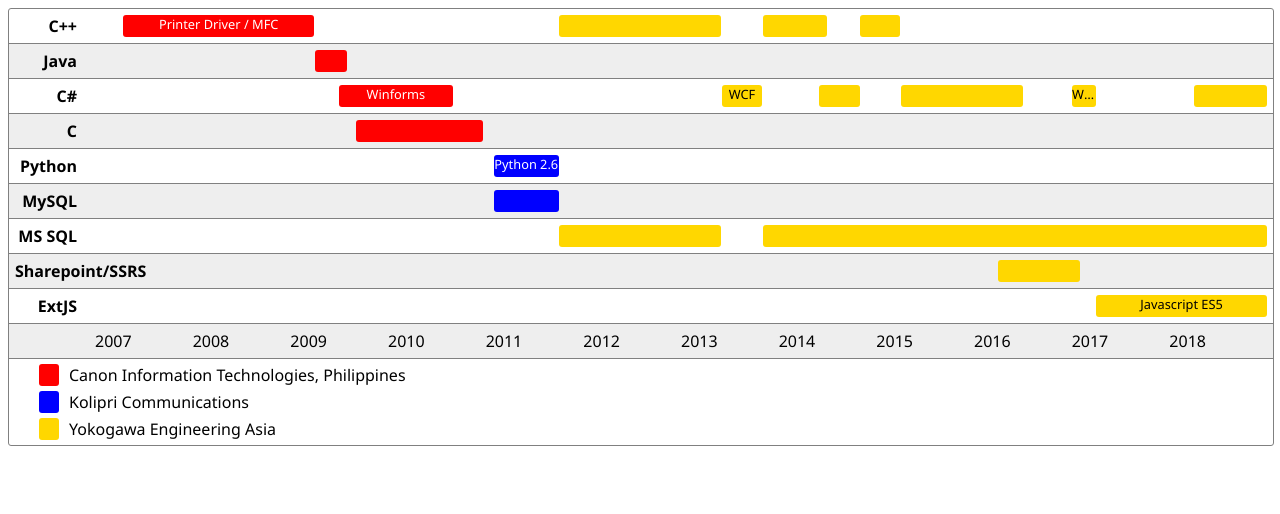
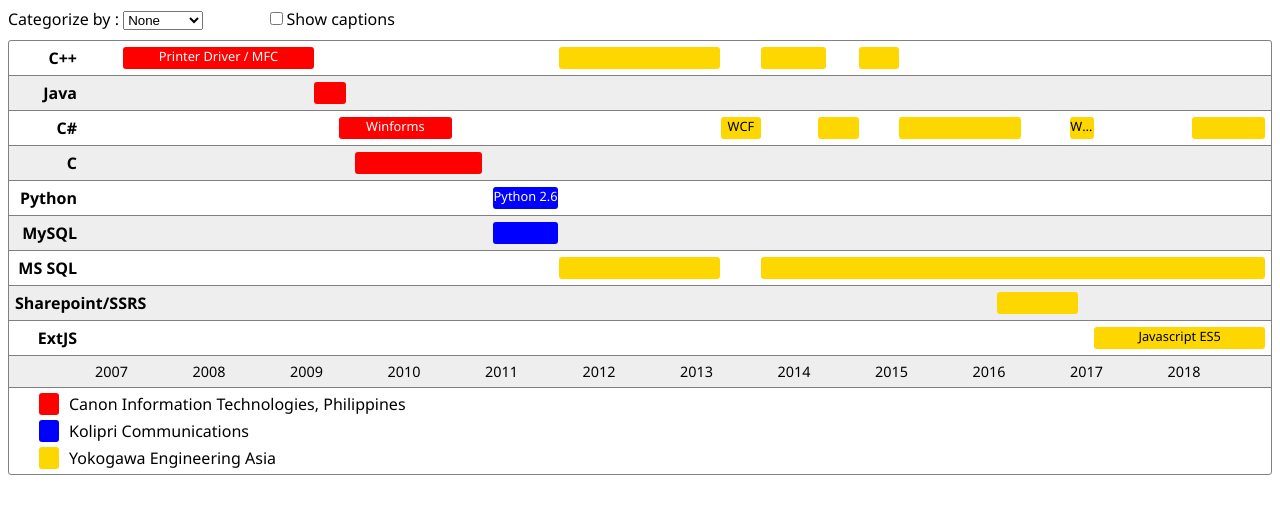
Before and after one commit to raymond-ong/lifeline, a plain HTML site: page index.html in a window 1280 px wide. Drawn offline with Linux system fonts and the light colour scheme.

Commit message:
Fix axis labels; skip some labels if size is not enough

```diff
--- a/index.html
+++ b/index.html
@@ -5,9 +5,18 @@
           <script src="./data.js"></script>
           <link rel="stylesheet" type="text/css" href="./lifeline.css" >
      </head>
-     <body onload="loadData()">
-          <!-- TODO: add a combobox to let the user choose how to group, e.g. by company or all skills -->
+     <body onload="loadData()" onresize="handleResize()">
           <div id="lifeline">
+               <div id="lifelineOptions">
+                    Categorize by :
+                    <select>
+                              <Option>None</Option>
+                              <Option>Company</Option>
+                    </select>
+                    <!-- Invisible element used for measuring text length -->
+                    <div id="ruler">2000</div>
+                    <input type="checkbox">Show captions</input>
+               </div>
                <table id="lifelineTable"></table>
           </div>
      </body>
--- a/lifeline.css
+++ b/lifeline.css
@@ -2,13 +2,13 @@
      width: 100%;
      display: block;
      font-family: 'Segoe UI', Tahoma, Geneva, Verdana, sans-serif;
-     border: 1px solid gray;
-     border-radius: 3px;
 }
 
 #lifelineTable {
      width: 100%;
-     display: block;
+	display: block;
+     border: 1px solid gray;
+     border-radius: 3px;
 }
 
 #lifelineTable th {
@@ -35,9 +35,9 @@
      border-bottom: none;
 }
 
-.lifeTableRow:last-child .ganttCell {
+/* .axisCell, #ruler {
      font-size: 0.8em;
-}
+} */
 
 .lifeTableRow {
      display: grid;
@@ -57,8 +57,24 @@
 	position: relative;
 }
 
+.axisItem, #ruler {
+	margin-right: 10px;
+	font-size: 0.9em;
+}
+
 placeholderTime {
      background-color: white;
+}
+
+#lifelineOptions {
+	margin-bottom: 10px;
+}
+
+#ruler {
+	display: inline;
+	border: 1px solid red;
+	padding-right: 10px;
+	visibility: hidden;
 }
 
 /* For the tooltip */
@@ -78,6 +94,7 @@
 	z-index: 10;
 }
 
+/* Prevent hover for the bubbles */
 .visibleTime * {
      pointer-events: none;
 }
--- a/lifeline.js
+++ b/lifeline.js
@@ -27,14 +27,14 @@
           let axisHeader = document.createElement('th');
           axisHeader.innerText = item.displayName;
 
-          let axisCell = document.createElement('td');
-          axisCell.classList.add('ganttCell');
+          let ganttCell = document.createElement('td');
+          ganttCell.classList.add('ganttCell');
 
           let slices = [];
           let prev = startPeriod;
 
           item.dates.forEach(date => {
-               console.log(`start: ${date.start}, end: ${date.end}`);
+               //console.log(`start: ${date.start}, end: ${date.end}`);
                let dateStart = new Date(date.start);
                let dateEnd = new Date(date.end);
                let groupInfo = getGroupInfo(date.group);
@@ -53,14 +53,14 @@
 
           let cellStyle = 'grid-template-columns: ';
           slices.forEach(slice => {
-               console.log(`slice: visible: ${slice.visible}, ${slice.width}`);
-               drawTime(slice, axisCell);
+               //console.log(`slice: visible: ${slice.visible}, ${slice.width}`);
+               drawTime(slice, ganttCell);
                cellStyle += `${slice.width}fr `
           });
-          axisCell.style = cellStyle;
+          ganttCell.style = cellStyle;
 
           axisRow.appendChild(axisHeader);
-          axisRow.appendChild(axisCell);
+          axisRow.appendChild(ganttCell);
 
           tableEl.appendChild(axisRow);
      })
@@ -87,7 +87,7 @@
 }
 
 // Draws the divs that represent the data
-drawTime = (slice, axisCell) => {
+drawTime = (slice, ganttCell) => {
      let sliceEl = document.createElement('div');
      if (slice.visible) {
           sliceEl.classList.add('visibleTime');
@@ -104,7 +104,7 @@
           sliceEl.classList.add('placeholderTime');
      }
 
-     axisCell.appendChild(sliceEl);
+     ganttCell.appendChild(sliceEl);
 }
 
 onMouseOver = (slice, e) => {
@@ -155,27 +155,83 @@
 
 displayAxis = (tableEl, interval) => {
      let axisRow = document.createElement('tr');
+     axisRow.id = 'axisRow';
      axisRow.classList.add('lifeTableRow');
 
      let axisHeader = document.createElement('th');
 
      let axisCell = document.createElement('td');
+     axisCell.id = 'axisCell';
      axisCell.classList.add('ganttCell');
-
-     let minYear = interval.minDate.getFullYear();
-     let maxYear = interval.maxDate.getFullYear();
-     axisCell.style = `grid-template-columns: repeat(${maxYear-minYear+1}, 1fr)`;
-
-     for (let i = minYear; i <= maxYear; i++) {
-          let axisItemEl = document.createElement('div');
-          axisItemEl.innerText = i;
-          axisCell.appendChild(axisItemEl);
-     }
 
      axisRow.appendChild(axisHeader);
      axisRow.appendChild(axisCell);
 
      tableEl.appendChild(axisRow);
+
+     drawAxisLabels(interval, axisCell);
+}
+
+drawAxisLabels = (interval, axisCell) => {
+     let minYear = interval.minDate.getFullYear();
+     let maxYear = interval.maxDate.getFullYear();
+     let numItems = maxYear - minYear + 1;
+
+     // calculate how many will fit
+     let skips = calculateAxisSkips(numItems);
+     let numAxisItems = Math.ceil(numItems/skips);
+
+     axisCell.style = `grid-template-columns: repeat(${numAxisItems}, 1fr)`;
+
+     for (let i = minYear; i <= maxYear; i = i + skips) {
+          let axisItemEl = document.createElement('div');
+          axisItemEl.classList.add('axisItem');
+          axisItemEl.innerText = i;
+          axisCell.appendChild(axisItemEl);
+     }
+}
+
+// Skip every n items
+// e.g. if return is 2, display only 1st, 3rd, 5th...
+// e.g. if return is 3, display only 1st, 4th, 7th...
+calculateAxisSkips = (inputNum) => {
+     let ret = 1;
+     let rulerEl = document.getElementById('ruler');
+     let axisCellEl = document.getElementById('axisCell');
+     if (!rulerEl || !axisCellEl) {
+          return ret; // do not skip
+     }
+
+     let displayableNum = axisCellEl.clientWidth / rulerEl.offsetWidth;
+     while (displayableNum < inputNum / ret) {
+          ret++;
+     }
+
+     return ret;
+}
+
+redrawAxisLabels = (interval) => {
+     let axisCell = document.getElementById('axisCell');
+     if (axisCell) {
+          // clear all children
+          while(axisCell.firstChild) {
+               axisCell.removeChild(axisCell.firstChild);
+          }
+     }
+
+     drawAxisLabels(interval, axisCell);
+}
+
+canAxisFit = () => {
+     let lifelineEl = document.getElementById('lifeline');
+     let rect1 = lifelineEl.getClientRects()[0];
+
+     let axisEl = document.getElementById('axisRow');
+     let rect2 = axisEl.getClientRects()[0];
+     //console.log(`lifelineEl: ${rect1.width}, axisEl: ${rect2.width} `);
+     console.log(`lifelineEl: ${rect1.width}, axisEl: ${axisEl.scrollWidth} `);
+
+     return lifelineEl.clientWidth > axisEl.scrollWidth;
 }
 
 getMinDate = (allDates) => {
@@ -239,3 +295,11 @@
           tableEl.appendChild(legendEl);
      });
 }
+
+handleResize = () => {
+     // if (!canAxisFit()) {
+     if (1) {
+          let interval = calculateInterval();
+          redrawAxisLabels(interval);
+     }
+}
```
